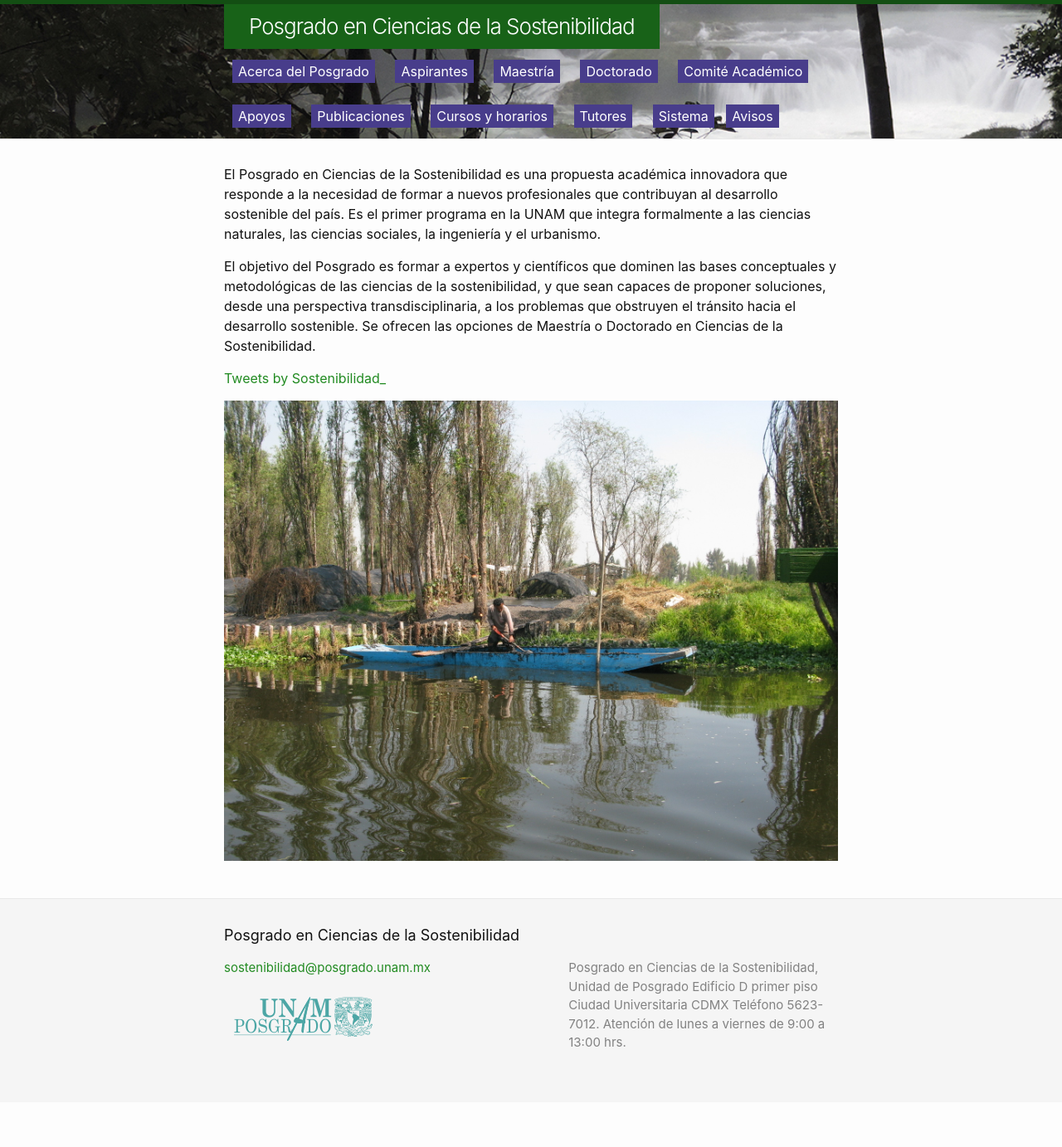
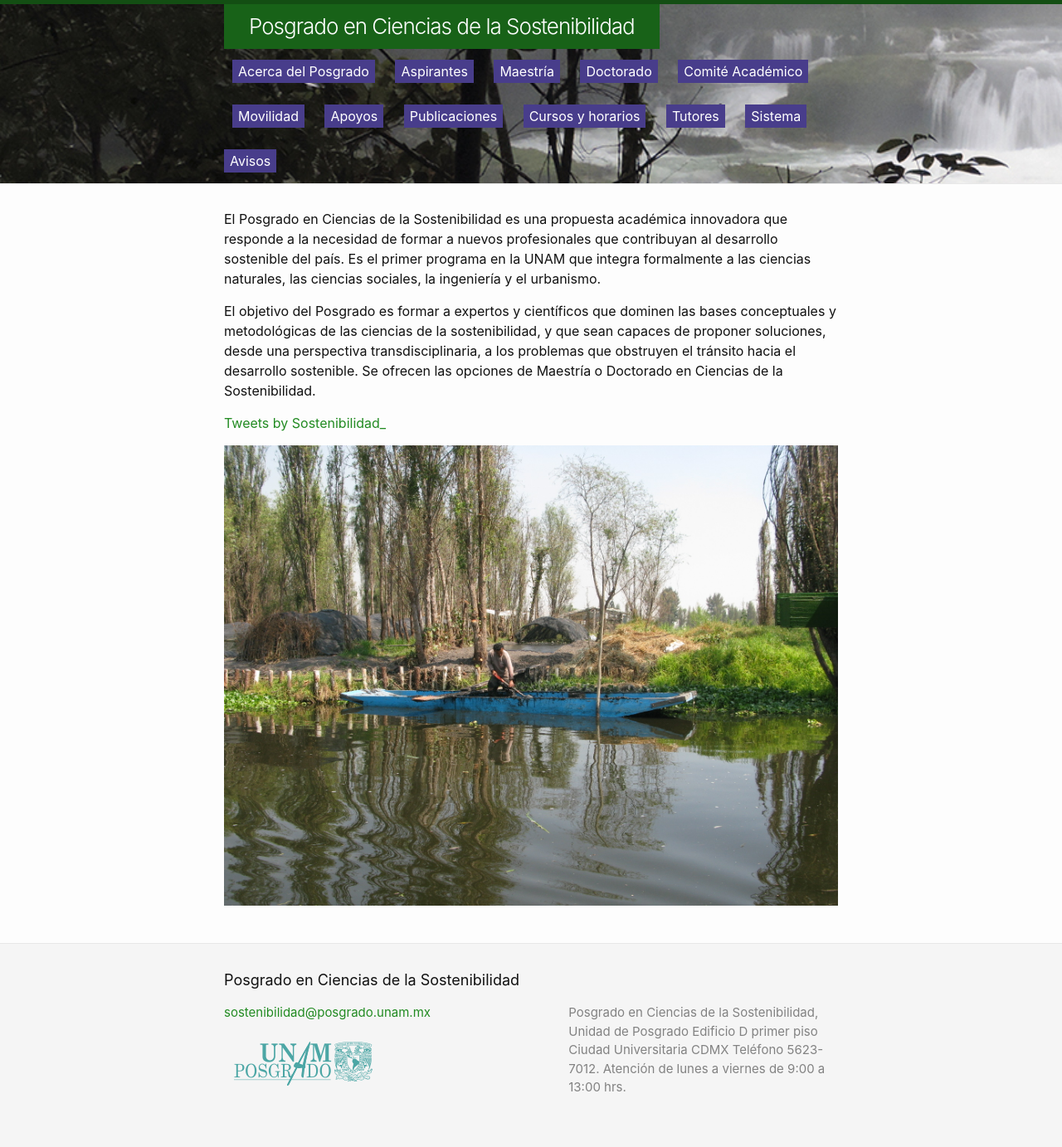
Before and after one commit to pcs-unam/pcs-unam.github.io, a Jekyll site: the page built from index.md, in a window 1280 px wide. Shown: the whole page at 83% size. Built offline with Jekyll 4.4.1, drawn with Linux system fonts in a browser that asks for light colours; comment, search, counter and statistics services are not loaded; before the commit the page ends 1329 px from its top, so only the background shows below that.

Commit message:
liga a movilidad en el menú

```diff
--- a/_config.yml
+++ b/_config.yml
@@ -59,6 +59,7 @@ menu:
     Maestría: "/maestria/"
     Doctorado: "/doctorado/"
     Comité Académico: "/comite/"
+    Movilidad: "/movilidad"
     Apoyos: "/apoyos/"
     Publicaciones: "/publicaciones/"
     Cursos y horarios: "/cursos/"
```
